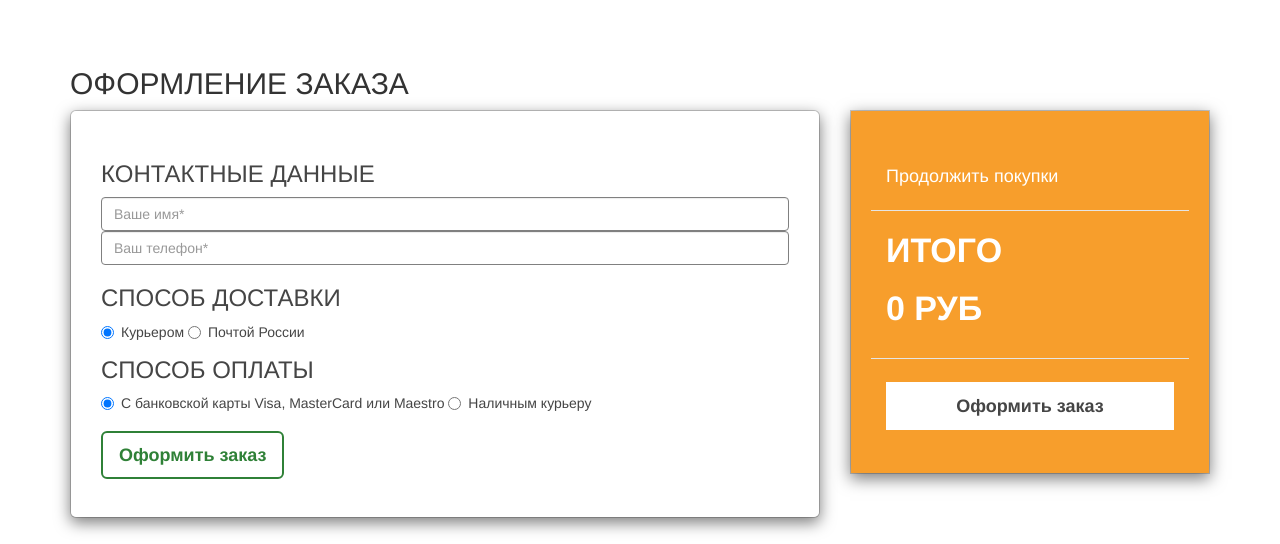
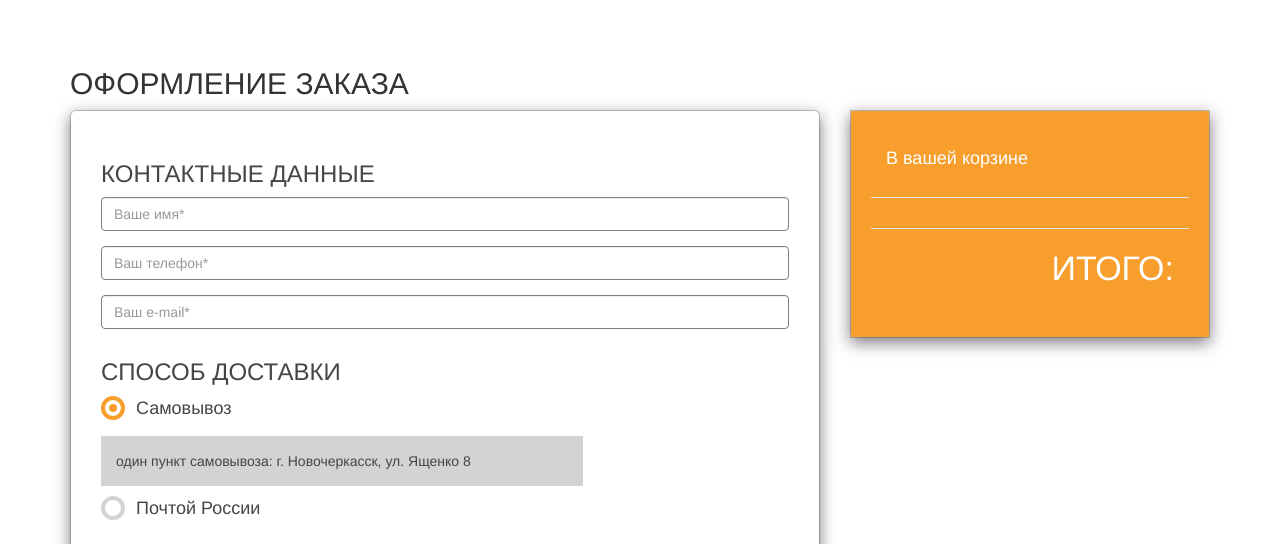
Before and after one commit to laplandin/shop, a website: page src/new_order.html in a window 1280 px wide. Shown: the part 197-741 px from the top of the page. Drawn offline with nearby package versions, Linux system fonts and the light colour scheme; files that its build step writes are made by us from their sources.

Commit message:
order-page form-style

```diff
--- a/src/new_order.html
+++ b/src/new_order.html
@@ -15,28 +15,25 @@
               <h3 class="text-uppercase">Контактные данные</h3>
               <input type="text" class="form-control" placeholder="Ваше имя*" required>
               <input type="text" class="form-control" placeholder="Ваш телефон*" required>
+              <input type="text" class="form-control" placeholder="Ваш e-mail*" required>
             </div>
-            <div class="radio">
+            <div class="form-group radio">
               <h3 class="text-uppercase">Способ доставки</h3>
-              <label>
-                <input type="radio" name="delivery-type" id="optionsRadios1" value="option1" checked>
-                Курьером
-              </label>
-              <label>
-                <input type="radio" name="delivery-type" id="optionsRadios2" value="option1">
-                Почтой России
-              </label>
+              <input class="hide" type="radio" name="delivery-type" id="radio-delivery-courier" value="option1" checked>
+              <label for="radio-delivery-courier">Самовывоз</label>
+              <p class="hide">один пункт самовывоза: г. Новочеркасск, ул. Ященко 8</p>
+              <input class="hide" type="radio" name="delivery-type" id="radio-delivery-post" value="option1">
+              <label for="radio-delivery-post">Почтой России</label>
+              <p class="hide">Комментарий к почте России</p>
             </div>
-            <div class="radio">
+            <div class="form-group radio">
               <h3 class="text-uppercase">Способ оплаты</h3>
-              <label>
-                <input type="radio" name="payment-type" id="optionsRadio1" value="option1" checked>
-                С банковской карты Visa, MasterCard или Maestro
-              </label>
-              <label>
-                <input type="radio" name="payment-type" id="optionsRadio2" value="option1">
-                Наличным курьеру
-              </label>
+              <input class="hide" type="radio" name="payment-type" id="radio-payment-card" value="option1" checked>
+              <label for="radio-payment-card">С банковской карты Visa, MasterCard или Maestro</label>
+              <p class="hide">Комментарий к банковской карте</p>
+              <input class="hide" type="radio" name="payment-type" id="radio-payment-cash" value="option1">
+              <label for="radio-payment-cash">Наличным курьеру</label>
+              <p class="hide">Комментарий к курьеру</p>
             </div>
             <button type="submit" class="btn btn-lg btn-main">Оформить заказ</button>
           </form>
@@ -47,14 +44,13 @@
       <div class="col-sm-4">
         <div class="order-widget modal-content">
           <div class="modal-header">
-            <a href="" class="to-shop">Продолжить покупки</a>
+            <p class="to-shop">В вашей корзине</p>
           </div>
           <div class="modal-body">
-            <p class="text-uppercase text-bold">Итого</p>
-            <p class="text-bold"><span id="purchase-total-price">600 </span>РУБ</p>
+
           </div>
           <div class="modal-footer">
-              <a href="#" class="btn btn-white btn-lg btn-block">Оформить заказ</a>
+            <p class="text-uppercase">Итого:</p>
           </div>
         </div>
       </div>
--- a/src/style/blocks/new-order.less
+++ b/src/style/blocks/new-order.less
@@ -20,5 +20,44 @@
     }
   }
 
+  .form-group {
+    margin-bottom: 30px;
+  }
+
+  .form-group input {
+    margin-bottom: 15px;
+  }
+
+  .radio label {
+    display: block;
+    position: relative;
+    margin-left: 15px;
+    margin-bottom: 15px;
+    font-size: 18px;
+
+    &::before {
+      display: block;
+      content: '';
+      position: absolute;
+      left: -15px;
+      width: 24px;
+      height: 24px;
+      border: 4px solid lightgrey;
+      border-radius: 50%;
+    }
+  }
+
+  input[type=radio]:checked + label::before {
+    border: 4px solid @orange;
+    box-shadow: inset 0 0 0 4px white, inset 0 0 0 10px @orange;
+  }
+
+  input[type=radio]:checked + label + p {
+    display: inline-block !important;
+    width: 70%;
+    padding: 15px;
+    background-color: lightgrey;
+
+  }
 
 }
```
Also changed, not shown: 1 other file.
